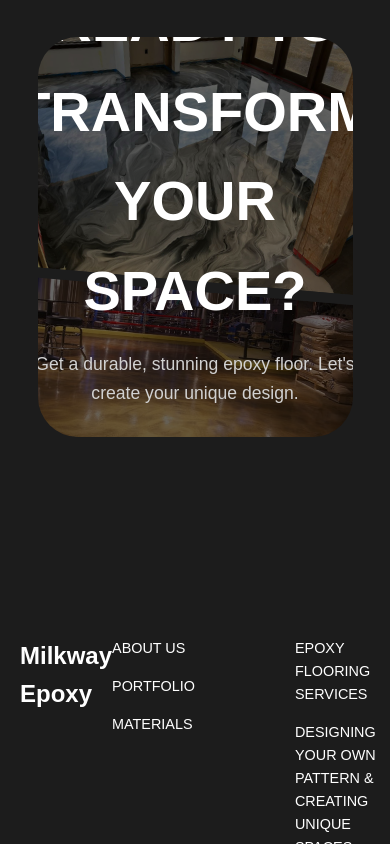
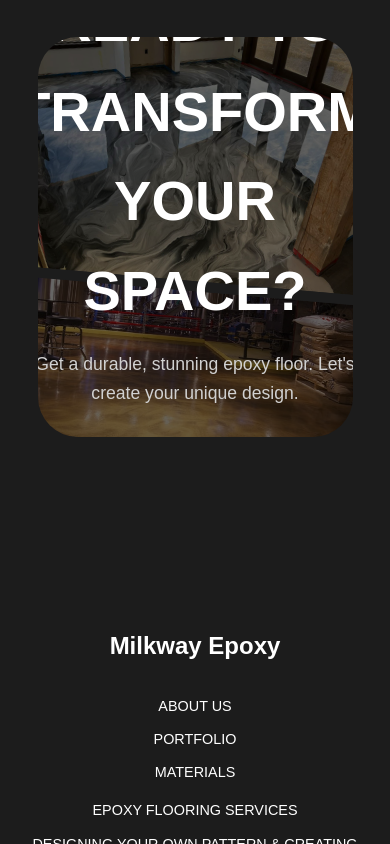
Before and after one commit to celalzamanoglu/epoxy-flooring, a Next.js app: page / in a window 390 px wide. Shown: the part 11156-12000 px from the top of the page. Built offline with nearby package versions, Linux system fonts and the light colour scheme.

Commit message:
fix: responsive footer

```diff
--- a/src/components/Footer.module.css
+++ b/src/components/Footer.module.css
@@ -1,7 +1,7 @@
 .footer {
-  background-color: #1c1c1c;
+  background: radial-gradient(circle at 3% 100%, rgba(4, 217, 210, 0.25) 3%, transparent 11%), #1c1c1c;
   color: white;
-  padding: 50px 20px;
+  padding: 40px 20px;
   font-family: sans-serif;
 }
 
@@ -13,7 +13,7 @@
 .topSection {
   display: flex;
   justify-content: space-between;
-  padding-bottom: 20px;
+  padding-bottom: 10px;
 }
 
 .logoSection {
@@ -54,7 +54,7 @@
 .linksColumn a {
   color: white;
   text-decoration: none;
-  margin-bottom: 15px;
+  margin-bottom: 10px;
   font-size: 0.9rem;
 }
 
@@ -66,7 +66,35 @@
   display: flex;
   justify-content: space-between;
   align-items: center;
-  padding-top: 20px;
+  padding-top: 10px;
   font-size: 0.9rem;
   color: #aaa;
 }
+
+@media (max-width: 768px) {
+  .topSection {
+    flex-direction: column;
+    align-items: center;
+    gap: 30px;
+    text-align: center;
+  }
+
+  .linksSection {
+    flex-direction: column;
+    gap: 15px;
+  }
+
+  .linksColumn {
+    align-items: center;
+    gap: 10px;
+  }
+
+  .linksColumn a {
+    margin-bottom: 0;
+  }
+
+  .bottomSection {
+    flex-direction: column-reverse;
+    gap: 15px;
+  }
+}
```
